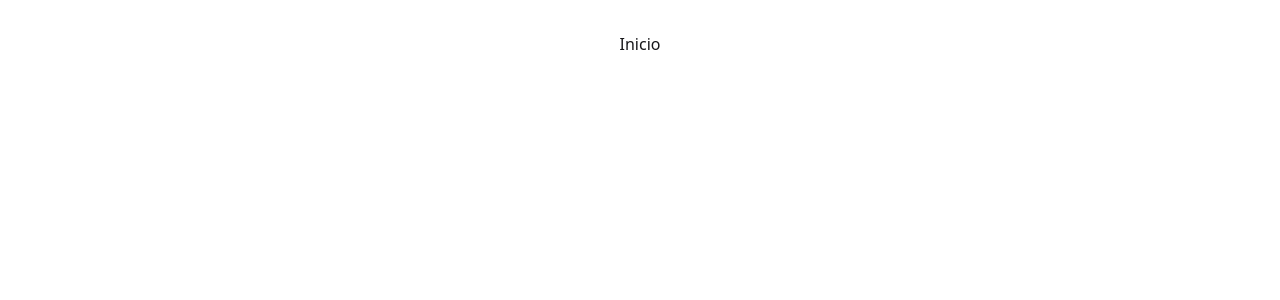
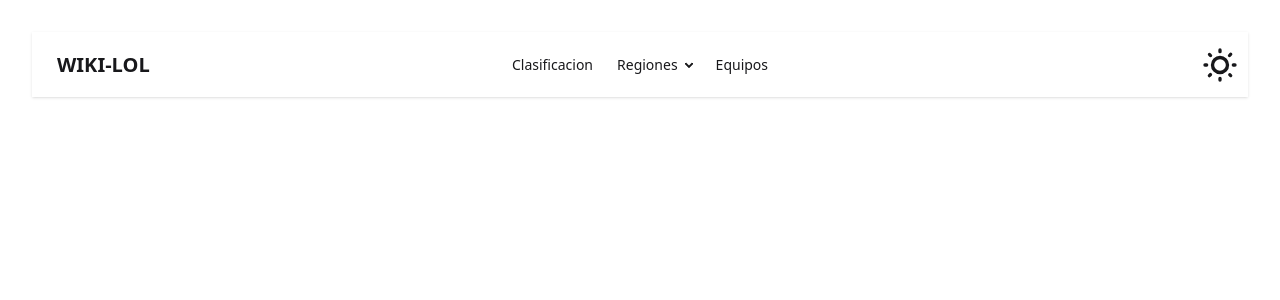
Before and after one commit to WIKILOL-DAW/Proyecto-LOL-frontend, a React (Vite) app: page / in a window 1280 px wide. Shown: the top 300 px of the page. Built offline with nearby package versions, Linux system fonts and the light colour scheme.

Commit message:
Componente inciio con navbar

```diff
--- a/src/App.jsx
+++ b/src/App.jsx
@@ -2,6 +2,7 @@
 import './App.css'
 import { FormularioInicioSesion } from './componentes/Formularios/FormularioInicioSesion'
 import { FormularioRegistro } from './componentes/Formularios/FormularioRegistro'
+import Inicio from './componentes/Inicio/Inicio'
 
 function App() {
 
@@ -9,7 +10,7 @@ function App() {
   return (
     <>
 
-      <h1>Inicio</h1>
+      <Inicio />
     </>
   )
 }
--- a/src/componentes/Inicio/Inicio.jsx
+++ b/src/componentes/Inicio/Inicio.jsx
@@ -0,0 +1,13 @@
+import { NavBar } from "../NavBar/NavBar";
+
+export default function Inicio() {
+
+    return (
+
+        <>
+
+            <NavBar/>
+        </>
+
+    )
+}
--- a/src/main.jsx
+++ b/src/main.jsx
@@ -6,13 +6,14 @@ import { BrowserRouter, Route, Routes } from 'react-router'
 import { FormularioRegistro } from './componentes/Formularios/FormularioRegistro.jsx'
 import { FormularioInicioSesion } from './componentes/Formularios/FormularioInicioSesion.jsx'
 import { Campeones } from './componentes/Campeones/Campeones.jsx'
+import Inicio from './componentes/Inicio/Inicio.jsx'
 
 createRoot(document.getElementById('root')).render(
   <BrowserRouter>
 
     <Routes>
 
-      <Route path='/' element={<App />} />
+      <Route path='/' element={<Inicio />} />
       <Route path='/registro' element={<FormularioRegistro />} />
       <Route path='/login' element={<FormularioInicioSesion />} />
       <Route path='/campeones' element={<Campeones />} />
```
